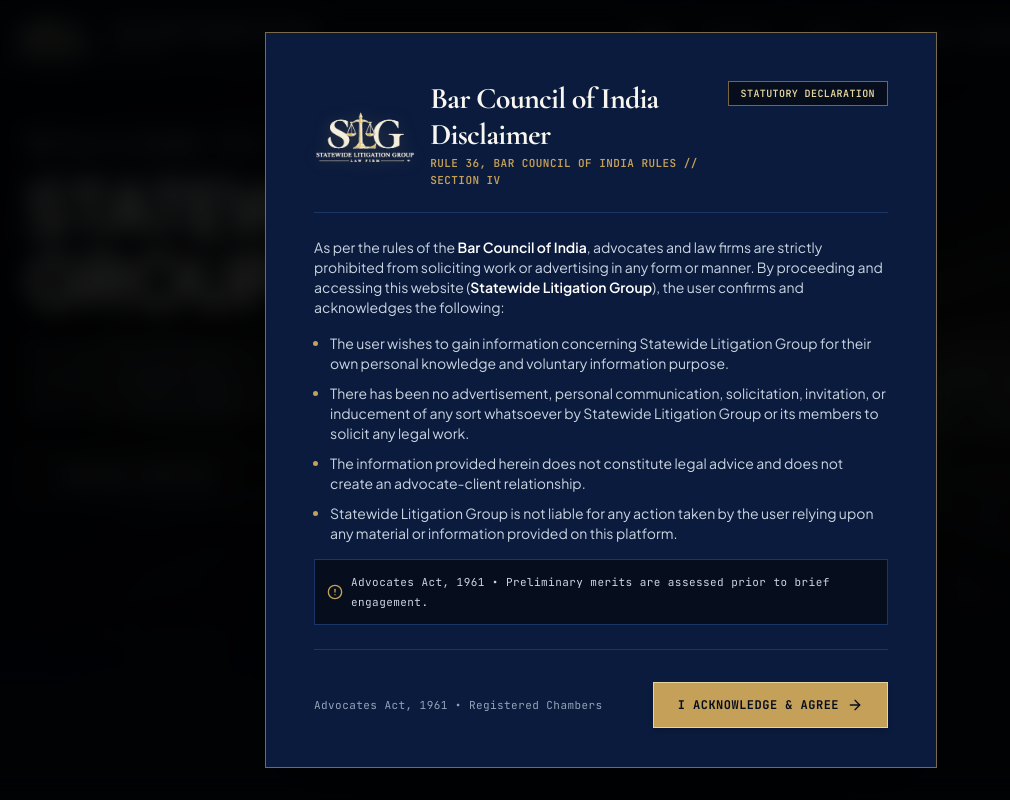
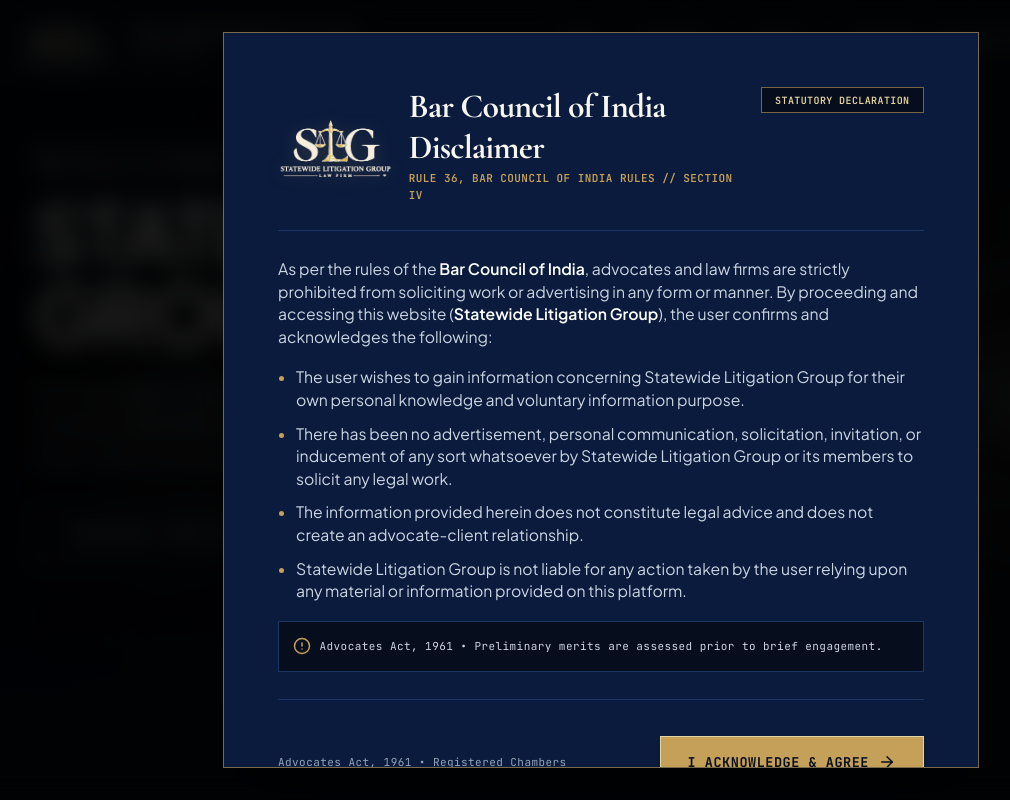
Before and after one commit to Harshjii/Slg-law, a React (Vite) app: page / in a window 1280 px wide. Shown: the top 800 px of the page, without its empty margins (39-1049 px from the left). Built offline with nearby package versions, Linux system fonts and the light colour scheme.

Commit message:
style: slightly increase global font size across the entire website

```diff
--- a/src/components/Navbar.jsx
+++ b/src/components/Navbar.jsx
@@ -55,7 +55,7 @@ export default function Navbar({ activePage = 'home', onNavigate, onOpenQuery, o
               <span className="serif-title text-base sm:text-xl font-bold tracking-tight text-[#F8F6F0] leading-tight block whitespace-nowrap group-hover:text-gold-200 transition-colors">
                 Statewide Litigation Group
               </span>
-              <span className="mono-tag text-[8px] sm:text-[10px] text-legal-accent tracking-wider font-semibold block whitespace-nowrap">
+              <span className="mono-tag text-[10px] sm:text-xs text-legal-accent tracking-wider font-semibold block whitespace-nowrap">
                 LAW FIRM
               </span>
             </div>
--- a/src/index.css
+++ b/src/index.css
@@ -9,6 +9,19 @@
 html {
   height: 100%;
   -webkit-text-size-adjust: 100%;
+  font-size: 17px;
+}
+
+@media (min-width: 640px) {
+  html {
+    font-size: 17.5px;
+  }
+}
+
+@media (min-width: 1280px) {
+  html {
+    font-size: 18px;
+  }
 }
 
 body {
```
